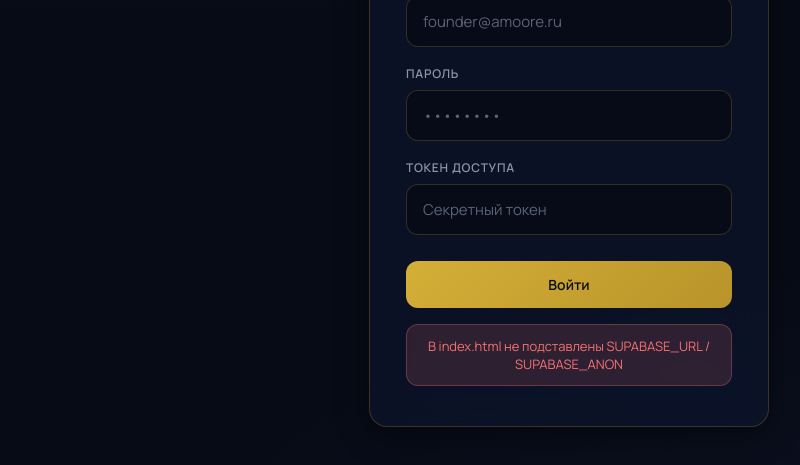
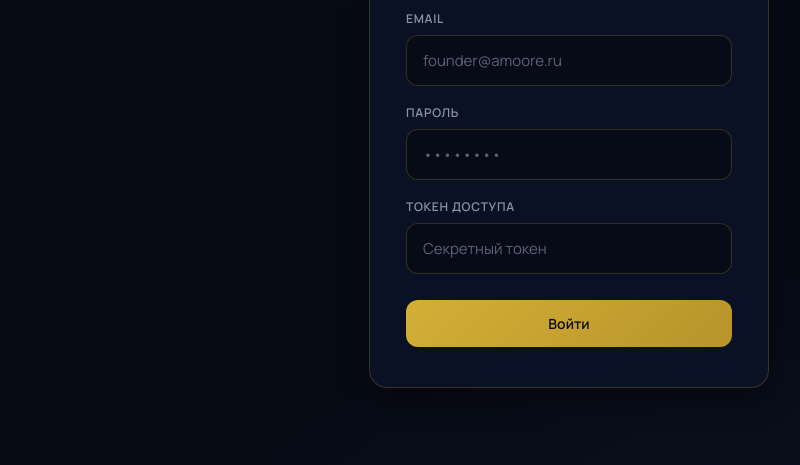
Before and after one commit to amoore-ru/amoore-dev, a plain HTML site: page index.html in a window 1280 px wide. Shown: the part 299-764 px from the top of the page, without its empty margins (71-871 px from the left). Drawn offline with nearby package versions, Linux system fonts and the light colour scheme.

Commit message:
Update Supabase URL and ANON key in index.html

```diff
--- a/index.html
+++ b/index.html
@@ -220,8 +220,8 @@
     // ============================================================
     // CONFIG
     // ============================================================
-    const SUPABASE_URL  = 'https://YOUR_PROJECT.supabase.co';
-    const SUPABASE_ANON = 'YOUR_ANON_KEY';
+    const SUPABASE_URL  = 'https://wogouiecoigzmxqccnsk.supabase.co';
+    const SUPABASE_ANON = 'sb_publishable_iGhPrxcxzUuop_bKdy-k7g_zWPzTT8Q';
 
     // ============================================================
     // Init
```
